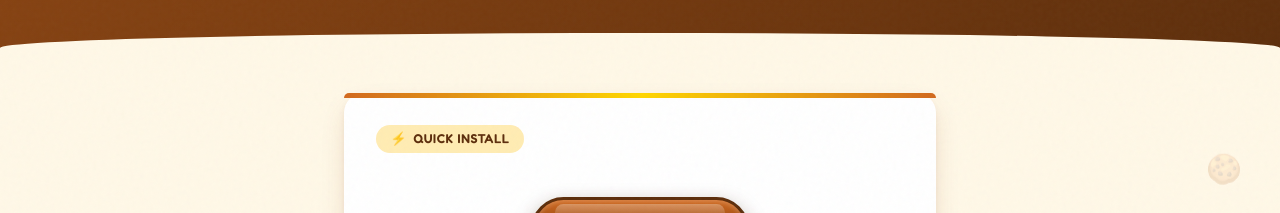
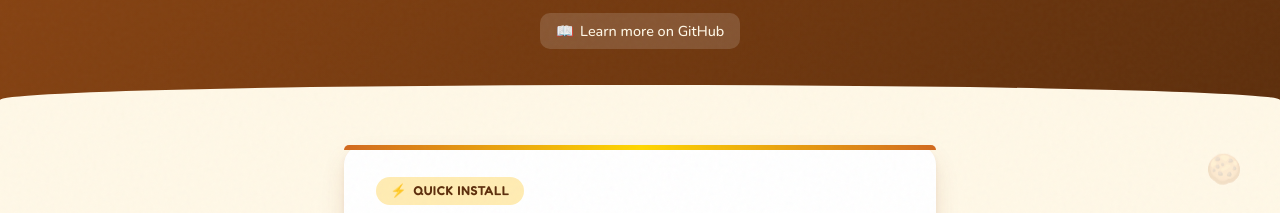
Before and after one commit to ianneub/cookie_clicker_optimizer, a website: page site/index.html in a window 1280 px wide. Shown: the part 169-382 px from the top of the page. Drawn offline with nearby package versions, Linux system fonts and the light colour scheme; files whose address does not match are found by name.

Commit message:
Add GitHub link with styling to the header for easy access to repository

```diff
--- a/site/index.html
+++ b/site/index.html
@@ -145,6 +145,27 @@
       margin-top: 0.75rem;
       font-weight: 500;
       animation: slideDown 0.6s ease-out 0.2s backwards;
+    }
+
+    .github-link {
+      display: inline-flex;
+      align-items: center;
+      gap: 0.4rem;
+      margin-top: 1rem;
+      padding: 0.5rem 1rem;
+      background: rgba(255, 255, 255, 0.15);
+      color: var(--cream);
+      text-decoration: none;
+      font-size: 0.9rem;
+      font-weight: 500;
+      border-radius: 10px;
+      transition: all 0.2s ease;
+      animation: slideDown 0.6s ease-out 0.3s backwards;
+    }
+
+    .github-link:hover {
+      background: rgba(255, 255, 255, 0.25);
+      transform: translateY(-2px);
     }
 
     /* Main content */
@@ -522,6 +543,9 @@
         <h1>Cookie Clicker Optimizer</h1>
       </div>
       <p class="tagline">Maximize your cookie empire with smart purchasing decisions</p>
+      <a href="https://github.com/ianneub/cookie_clicker_optimizer" class="github-link">
+        <span>📖</span> Learn more on GitHub
+      </a>
     </div>
   </header>
 
```
Also changed, not shown: images/optimizer-panel.png.
